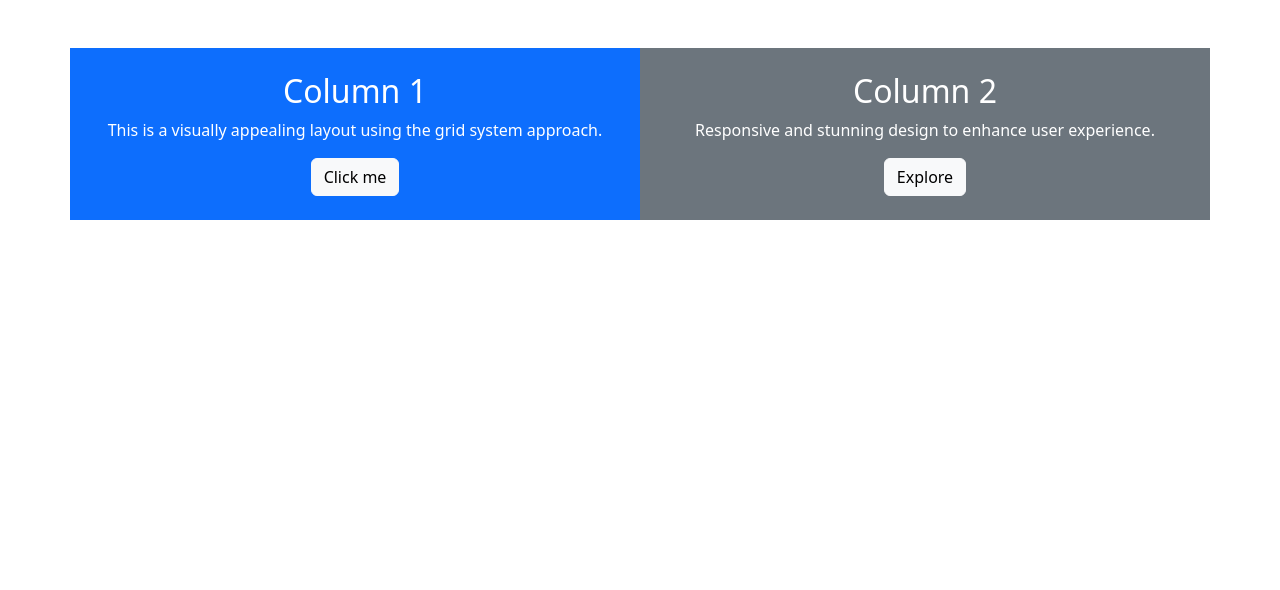
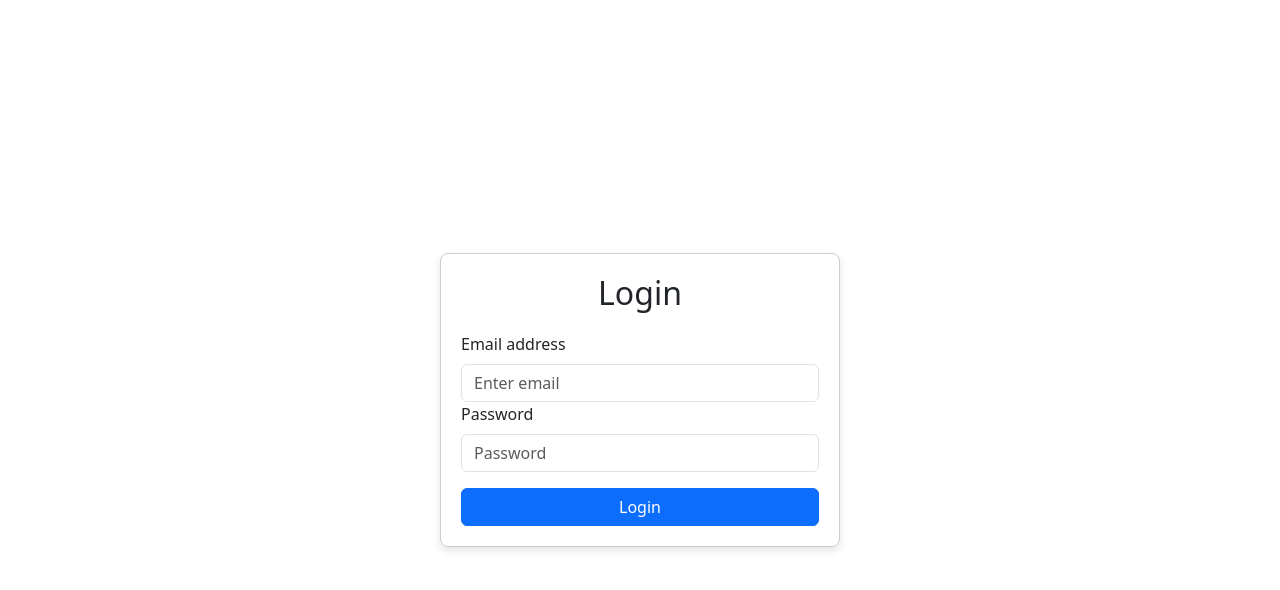
Before and after one commit to nikunjjadav123/myfirstreact, a React (Create React App) app: page / in a window 1280 px wide. Shown: the top 590 px of the page. Built offline with nearby package versions, Linux system fonts and the light colour scheme.

Commit message:
added react login form

```diff
--- a/src/App.js
+++ b/src/App.js
@@ -1,22 +1,13 @@
 import logo from './logo.svg';
 import './App.css';
 import { Container, Row, Col, Button } from 'react-bootstrap';
+import LoginForm from './LoginForm';
+
 
 function App() {
   return (
-    <Container className="text-center my-5">
-            <Row>
-                <Col md={6} className="bg-primary text-white p-4">
-                    <h2>Column 1</h2>
-                    <p>This is a visually appealing layout using the grid system approach.</p>
-                    <Button variant="light">Click me</Button>
-                </Col>
-                <Col md={6} className="bg-secondary text-white p-4">
-                    <h2>Column 2</h2>
-                    <p>Responsive and stunning design to enhance user experience.</p>
-                    <Button variant="light">Explore</Button>
-                </Col>
-            </Row>
+        <Container>
+            <LoginForm />
         </Container>
   );
 }
--- /dev/null
+++ b/src/LoginForm.js
@@ -0,0 +1,84 @@
+
+import React, { useState } from "react";
+import { Form, Button } from "react-bootstrap";
+
+const LoginForm = () => {
+	const [email, setEmail] = useState("");
+	const [password, setPassword] = useState("");
+
+	const handleEmailChange = (e) => {
+		setEmail(e.target.value);
+	};
+
+	const handlePasswordChange = (e) => {
+		setPassword(e.target.value);
+	};
+
+	const handleSubmit = (e) => {
+		e.preventDefault();
+		// Handle login logic here (e.g., send credentials to server)
+		console.log("Login submitted:", { email, password });
+	};
+
+	return (
+		<div
+			style={{
+				display: "flex",
+				justifyContent: "center",
+				alignItems: "center",
+				height: "100vh",
+			}}
+		>
+			<Form
+				onSubmit={handleSubmit}
+				style={{
+					width: "400px",
+					padding: "20px",
+					border: "1px solid #ccc",
+					borderRadius: "8px",
+					boxShadow: "0 4px 8px rgba(0, 0, 0, 0.1)",
+				}}
+			>
+				<h2 style={{ textAlign: "center", marginBottom: "20px" }}>
+					Login
+				</h2>
+
+				<Form.Group controlId="formBasicEmail">
+					<Form.Label>Email address</Form.Label>
+					<Form.Control
+						type="email"
+						placeholder="Enter email"
+						value={email}
+						onChange={handleEmailChange}
+						required
+						size="m"
+					/>
+				</Form.Group>
+
+				<Form.Group controlId="formBasicPassword">
+					<Form.Label>Password</Form.Label>
+					<Form.Control
+						type="password"
+						placeholder="Password"
+						value={password}
+						onChange={handlePasswordChange}
+						required
+						size="m"
+					/>
+				</Form.Group>
+
+				<Button
+					className="mt-3"
+					variant="primary"
+					type="submit"
+					size="m"
+					style={{ width: "100%" }}
+				>
+					Login
+				</Button>
+			</Form>
+		</div>
+	);
+};
+
+export default LoginForm;
```
